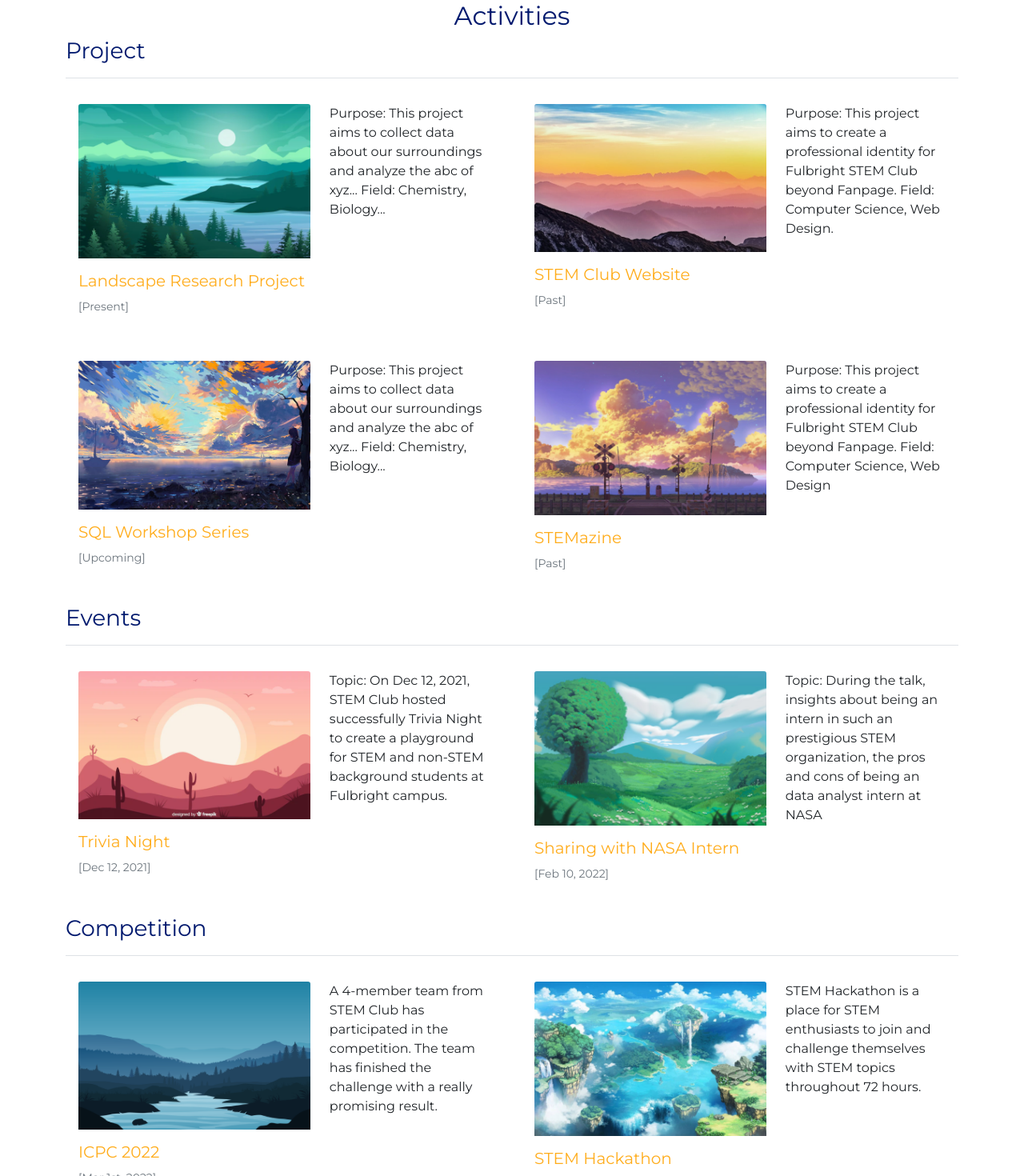
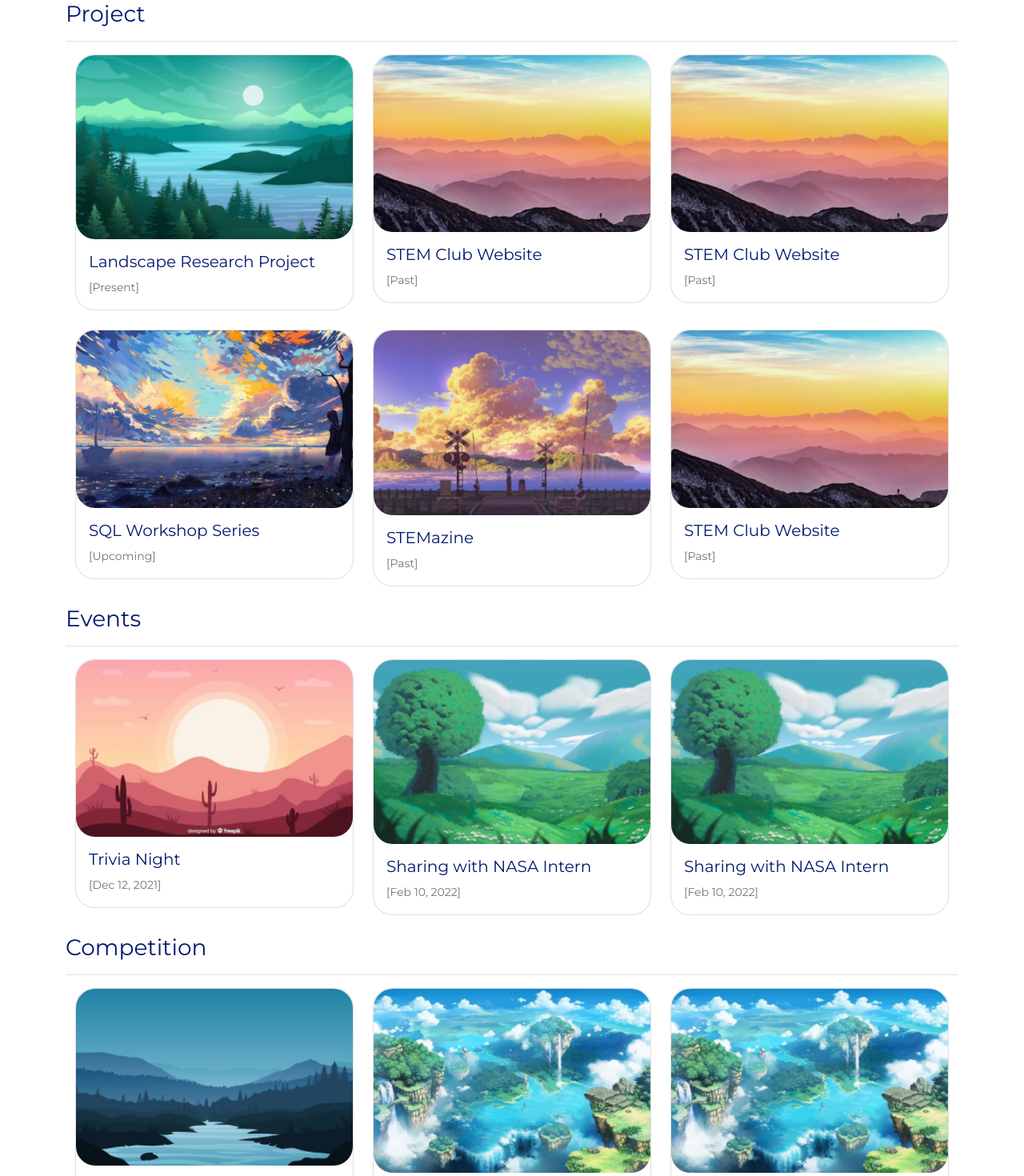
Before and after one commit to ttnhathuy313/stem-club-website, a React (Create React App) app in the folder website-frontend/: page /activities in a window 1280 px wide. Shown: the part 80-1550 px from the top of the page at 80% size. Built offline with nearby package versions, Linux system fonts and the light colour scheme.

Commit message:
update act

```diff
--- a/website-frontend/src/components/Activities.js
+++ b/website-frontend/src/components/Activities.js
@@ -10,20 +10,18 @@ import dummypj4 from '../images/dummypj4.png';
 import dummycompetition1 from '../images/dummycompetition1.png';
 import dummycompetition2 from '../images/dummycompetition2.png';
 
-const Card = ({title, image, date, excerpt}) => {
+
+const Card = ({title, image, date}) => {
   return (
     <div>
-      <div className="card mb-4 border-0">
+      <div className="card">
+        <div className="inner">
+            <img className="card-img-top rounded" src={image} alt=""/>
+        </div>
         <div className="card-body">
           <div className="row">
-            <div className="col-7">
-              <img class="card-img-top mb-3" src={image} alt=''/>
-              <h5 className="card-title text-secondary">{title}</h5>
+            <h5 className="card-title text-primary font-weight-bold">{title}</h5>
             <p className="card-text"><small class="text-muted">[{date}]</small></p>
-            </div>
-            <div className="col-5">
-              <p className="card-text">{excerpt}</p>
-            </div>
           </div>
         </div>
       </div>
@@ -31,80 +29,69 @@ const Card = ({title, image, date, excerpt}) => {
   )
 }
 
+
 const Activities = () => {
   return (
     <div className="">
-      <div className="text-center">
-        <h2 className="text-primary">Activities</h2>
-      </div>
-
       {/* PROJECT */}
-      <div>
       <h3 className="text-primary">Project</h3>
       <Divider />
-
+      <div class="container">
         <div className="row">
-          <div className="col-6">
-            <Card image={ dummypj1 } title='Landscape Research Project' date='Present'
-            excerpt='Purpose: This project aims to collect data about our surroundings and analyze the abc of xyz...
-            Field: Chemistry, Biology...' />
+          <div className="col-sm">
+            <Card image={ dummypj1 } title='Landscape Research Project' date='Present' />
           </div>
-          <div className="col-6">
-            <Card image={ dummypj2 } title='STEM Club Website' date='Past'
-            excerpt='Purpose: This project aims to create a professional identity for Fulbright STEM Club beyond Fanpage.
-            Field: Computer Science, Web Design.' />
+          <div className="col-sm">
+            <Card image={ dummypj2 } title='STEM Club Website' date='Past' />
+          </div>
+          <div className="col-sm">
+            <Card image={ dummypj2 } title='STEM Club Website' date='Past' />
           </div>
         </div>
 
         <div className="row">
-          <div className="col-6">
-            <Card image={ dummypj3 } title='SQL Workshop Series' date='Upcoming'
-            excerpt='Purpose: This project aims to collect data about our surroundings and analyze the abc of xyz...
-            Field: Chemistry, Biology...' />
+          <div className="col-sm">
+            <Card image={ dummypj3 } title='SQL Workshop Series' date='Upcoming' />
           </div>
-
-          <div className="col-6">
-            <Card image={ dummypj4 } title='STEMazine' date='Past'
-            excerpt='Purpose: This project aims to create a professional identity for Fulbright STEM Club beyond Fanpage.
-            Field: Computer Science, Web Design' />
+          <div className="col-sm">
+            <Card image={ dummypj4 } title='STEMazine' date='Past'/>
+          </div>
+          <div className="col-sm">
+            <Card image={ dummypj2 } title='STEM Club Website' date='Past' />
           </div>
         </div>
       </div>
 
       {/* EVENTS */}
-      <div>
       <h3 className="text-primary">Events</h3>
       <Divider />
+      <div class="container">
         <div className="row">
-          <div class="col-6">
-            <Card image={ dummy1 } title='Trivia Night' date='Dec 12, 2021'
-            excerpt='Topic: On Dec 12, 2021, STEM Club hosted successfully Trivia Night to
-            create a playground for STEM and non-STEM background students at Fulbright campus.'/>
+          <div class="col-sm">
+            <Card image={ dummy1 } title='Trivia Night' date='Dec 12, 2021' />
           </div>
-          <div class="col-6">
-            <Card image={ dummy2 } title='Sharing with NASA Intern' date='Feb 10, 2022'
-            excerpt='Topic: During the talk, insights about being an intern in such an
-            prestigious STEM organization, the pros and cons of being an data analyst
-            intern at NASA'/>
+          <div class="col-sm">
+            <Card image={ dummy2 } title='Sharing with NASA Intern' date='Feb 10, 2022' />
+          </div>
+          <div class="col-sm">
+            <Card image={ dummy2 } title='Sharing with NASA Intern' date='Feb 10, 2022' />
           </div>
         </div>
       </div>
 
       {/* COMPETITION */}
-      <div>
       <h3 className="text-primary">Competition</h3>
       <Divider />
-
+      <div class="container">
         <div className="row">
-          <div class="col-6">
-            <Card image={ dummycompetition1 } title='ICPC 2022' date='Mar 1st, 2022'
-            excerpt='A 4-member team from STEM Club has participated in the competition.
-            The team has finished the challenge with a really promising result.'/>
+          <div class="col-sm">
+            <Card image={ dummycompetition1 } title='ICPC 2022' date='Mar 1st, 2022' />
           </div>
-          <div class="col-6">
-            <Card image={ dummycompetition2 } title='STEM Hackathon' date='Jun 7th, 2021'
-            excerpt='STEM Hackathon is a place for STEM enthusiasts to join and challenge
-            themselves with STEM topics throughout 72 hours.'/>
+          <div class="col-sm">
+            <Card image={ dummycompetition2 } title='STEM Hackathon' date='Jun 7th, 2021'/>
+          </div>
+          <div class="col-sm">
+            <Card image={ dummycompetition2 } title='STEM Hackathon' date='Jun 7th, 2021'/>
           </div>
         </div>
       </div>
--- a/website-frontend/src/styles/bootstrap/overrides.scss
+++ b/website-frontend/src/styles/bootstrap/overrides.scss
@@ -23,3 +23,14 @@ $position-values: (
   50: 50%,
   100: 100%
 );
+
+$border-radius: 1.5rem;
+
+.card:hover{box-shadow: 3px 3px 10px -4px #00196E;}
+.inner{overflow: hidden;}
+.inner img{transition: all 1.5s ease;}
+.inner:hover img {transform: scale(1.5);}
+
+.col-sm{
+  margin-bottom: 1.5em;
+}
```
Lines whose indentation alone changed are shown as unchanged.
